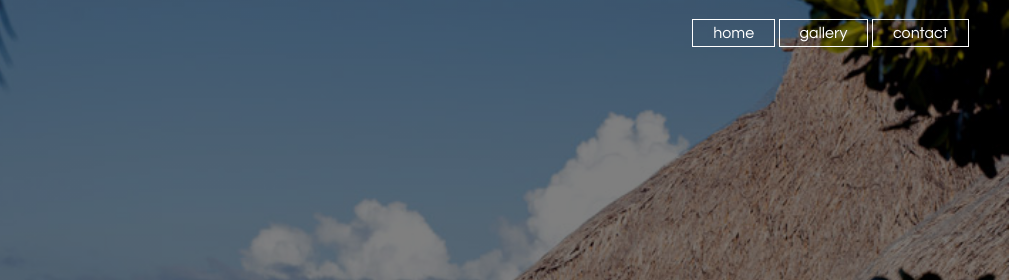
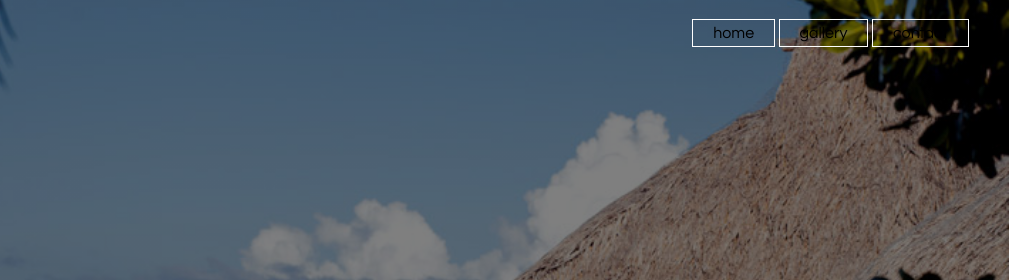
Before and after one commit to Sjkohinkar/Assignment-1, a plain HTML site: page index.html in a window 1280 px wide. Shown: the top 280 px of the page, 271-1280 px from the left. Drawn offline with Linux system fonts and the light colour scheme.

Commit message:
Update style.css

```diff
--- a/style.css
+++ b/style.css
@@ -20,7 +20,7 @@ display: inline-block;
 }
 ul li a{
 text-decoration: none;
-color: #FFFFFF;
+color: #000;
 padding: 5px 20px;
 border: 1px solid #fff;
 transition: 0.6s ease;
```
